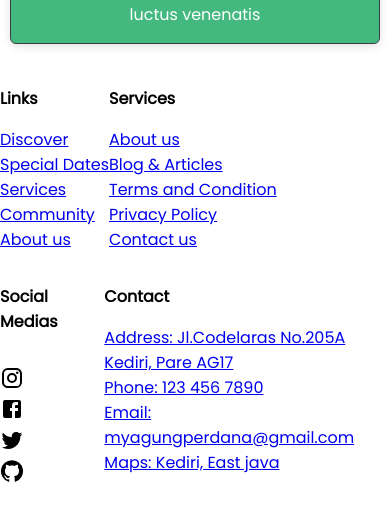
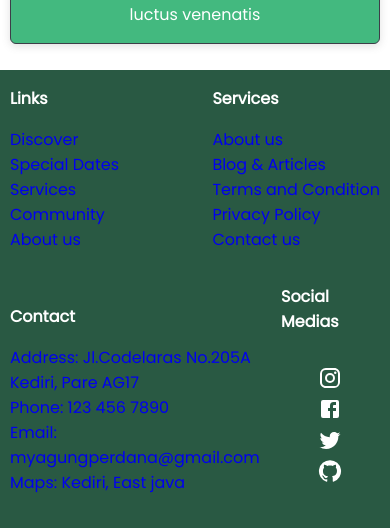
Before and after one commit to jkamin61/travel-web-app, a React (Create React App) app: page / in a window 390 px wide. Shown: the part 4221-4749 px from the top of the page. Before the commit the page ends 4727 px from the top, so only its background shows below. Built offline with nearby package versions, Linux system fonts and the light colour scheme.

Commit message:
finished styling for mobile version

```diff
--- a/src/components/Footer/Footer.jsx
+++ b/src/components/Footer/Footer.jsx
@@ -9,9 +9,9 @@ export const Footer = () => {
         <footer className={css.bar}>
             <div className={css.upperFooter}>
                 <div>
-                    <h3>Links</h3>
-                    <ul>
-                        <li>
+                    <h3 className={css.linksHeading}>Links</h3>
+                    <ul className={css.linksList}>
+                        <li className={css.link}>
                             <a href={"/"}>Discover</a>
                         </li>
                         <li>
@@ -29,8 +29,8 @@ export const Footer = () => {
                     </ul>
                 </div>
                 <div>
-                    <h3>Services</h3>
-                    <ul>
+                    <h3 className={css.servicesHeading}>Services</h3>
+                    <ul className={css.servicesList}>
                         <li>
                             <a href={"/"}>About us</a>
                         </li>
@@ -50,26 +50,9 @@ export const Footer = () => {
                 </div>
             </div>
             <div className={css.lowerFooter}>
-                <div className={css.footerSocialMedia}>
-                    <h3>Social Medias</h3>
-                    <ul>
-                        <li>
-                            <InstagramIcon></InstagramIcon>
-                        </li>
-                        <li>
-                            <FacebookIcon></FacebookIcon>
-                        </li>
-                        <li>
-                            <TwitterIcon></TwitterIcon>
-                        </li>
-                        <li>
-                            <GitHubIcon></GitHubIcon>
-                        </li>
-                    </ul>
-                </div>
                 <div>
-                    <h3>Contact</h3>
-                    <ul>
+                    <h3 className={css.contactHeading}>Contact</h3>
+                    <ul className={css.contactList}>
                         <li>
                             <a href={"/"}>Address: Jl.Codelaras No.205A</a>
                         </li>
@@ -87,6 +70,23 @@ export const Footer = () => {
                         </li>
                     </ul>
                 </div>
+                <div className={css.footerSocialMedia}>
+                    <h3 className={css.socialMediaHeading}>Social Medias</h3>
+                    <ul>
+                        <li>
+                            <InstagramIcon className={css.socialIcons}></InstagramIcon>
+                        </li>
+                        <li>
+                            <FacebookIcon className={css.socialIcons}></FacebookIcon>
+                        </li>
+                        <li>
+                            <TwitterIcon className={css.socialIcons}></TwitterIcon>
+                        </li>
+                        <li>
+                            <GitHubIcon className={css.socialIcons}></GitHubIcon>
+                        </li>
+                    </ul>
+                </div>
             </div>
         </footer>
     )
--- a/src/components/Footer/Footer.module.css
+++ b/src/components/Footer/Footer.module.css
@@ -1,23 +1,66 @@
 .bar {
+    background-color: #295943;
+    padding: 0 10px;
+}
 
-}
 .upperFooter {
     display: flex;
     flex-direction: row;
+    justify-content: space-between;
 }
 
 .lowerFooter {
     display: flex;
     flex-direction: row;
+    justify-content: space-between;
+    align-items: center;
 }
 
 
 .footerSocialMedia {
     display: flex;
     flex-direction: column;
+    margin-bottom: 25px;
+    align-items: center;
 }
 
 .footerSocialMedia > li {
     width: 22px;
     height: 22px;
 }
+
+.linksHeading {
+    color: white;
+}
+
+.linksList a {
+    text-decoration: none;
+}
+
+.link {
+    text-decoration: none;
+}
+
+.servicesHeading {
+    color: white;
+}
+
+.servicesList a {
+    text-decoration: none;
+}
+
+.contactHeading {
+    color: white;
+}
+
+.contactList a {
+    text-decoration: none;
+}
+
+.socialMediaHeading {
+    color: white;
+}
+
+.socialIcons {
+    color: white;
+}
```
